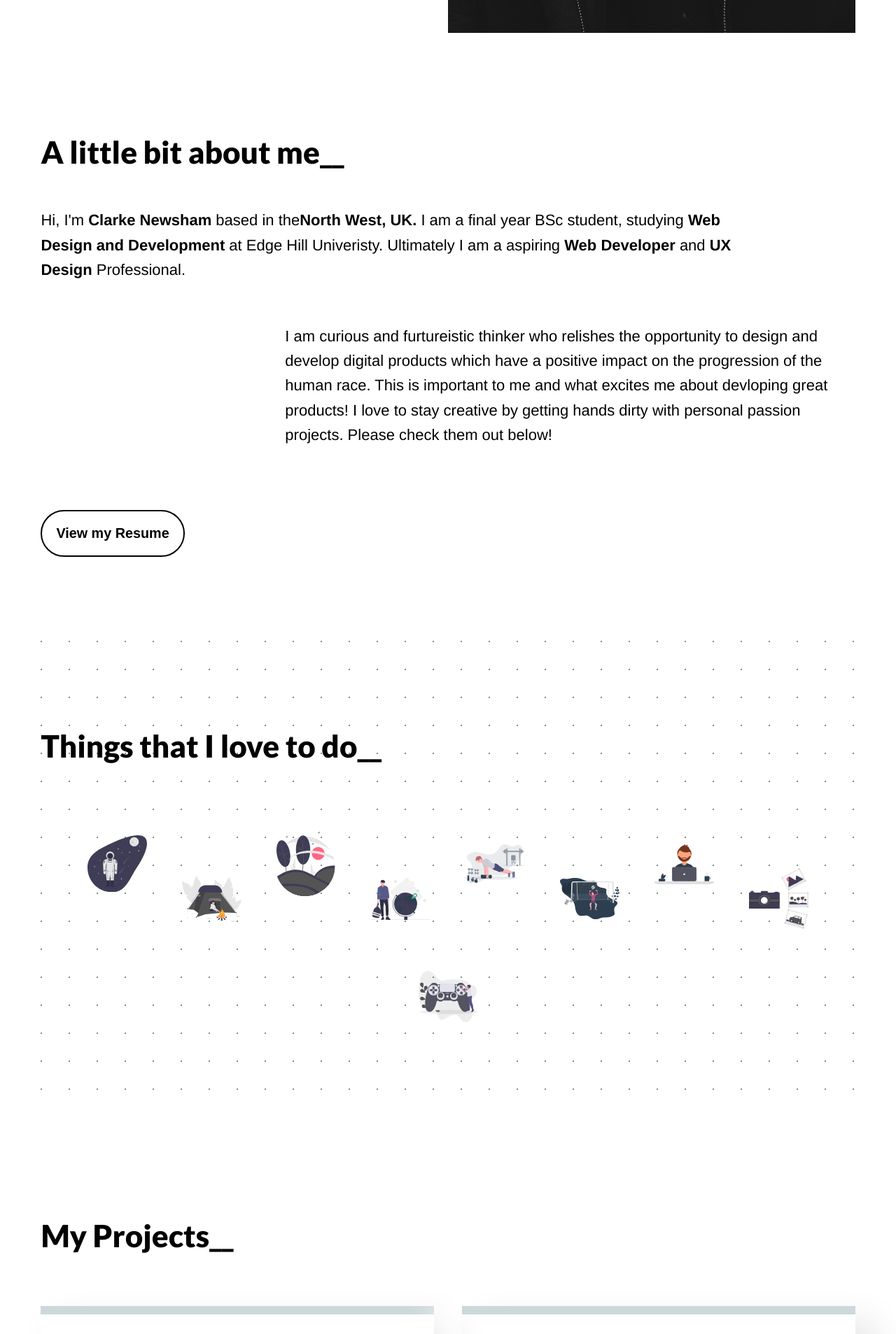
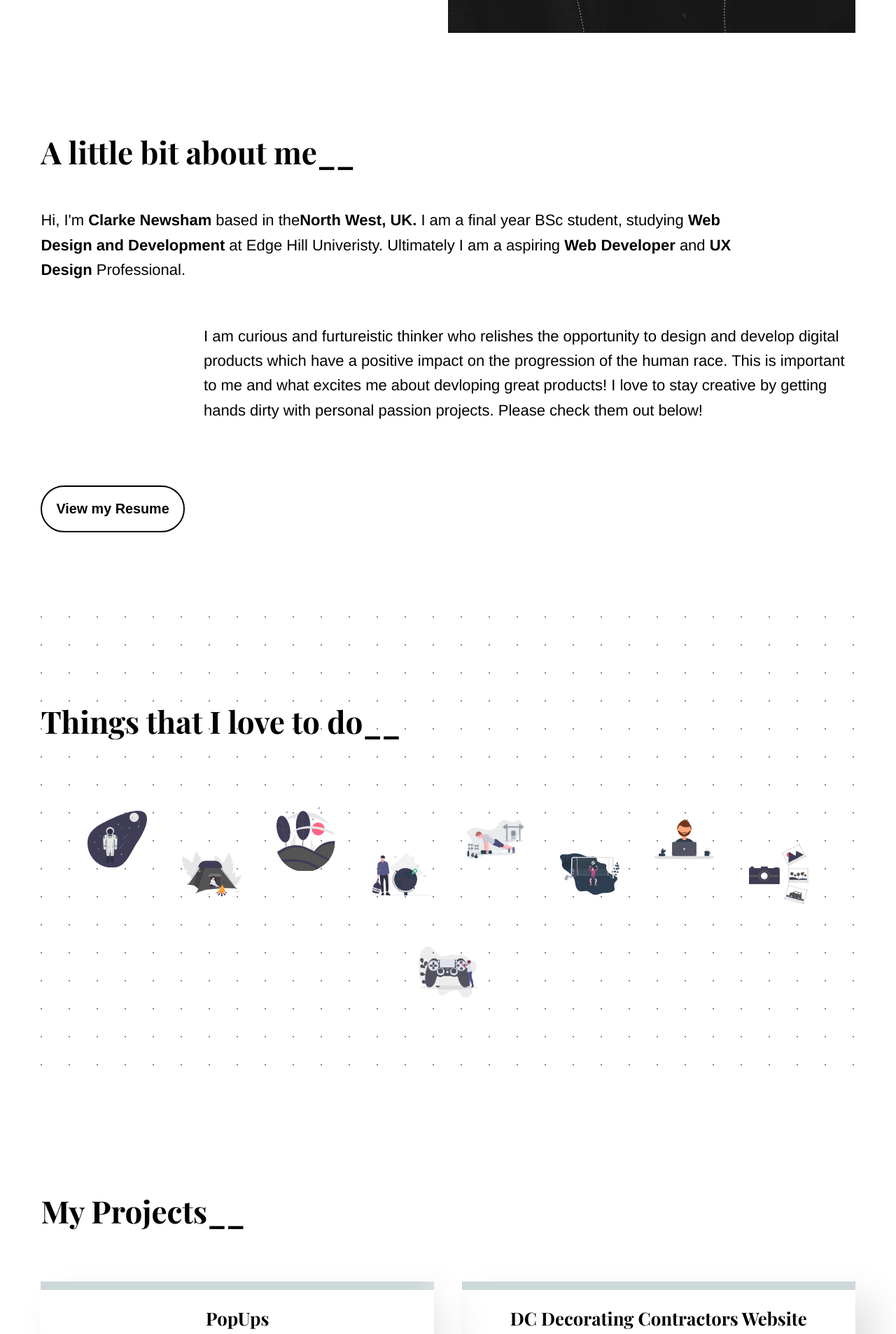
Before and after one commit to clarkenewsh/portfolio-site, a Vue app: page / in a window 1280 px wide. Shown: the part 880-2787 px from the top of the page at 70% size. Built offline with nearby package versions, Linux system fonts and the light colour scheme.

Commit message:
Heading font change 'playfair display'

```diff
--- a/public/index.html
+++ b/public/index.html
@@ -6,8 +6,7 @@
     <meta name="viewport" content="width=device-width,initial-scale=1.0">
     <link rel="icon" href="<%= BASE_URL %>favicon.ico">
     <script src="https://kit.fontawesome.com/4d6efdac41.js" crossorigin="anonymous"></script>
-    <link href="https://fonts.googleapis.com/css2?family=Playfair+Display&display=swap" rel="stylesheet">
-    <link href="https://fonts.googleapis.com/css2?family=Lato:wght@400;700;900&display=swap" rel="stylesheet">
+    <link href="https://fonts.googleapis.com/css2?family=Playfair+Display:wght@400;500;700&display=swap" rel="stylesheet">
     <title><%= htmlWebpackPlugin.options.title %></title>
   </head>
   <body>
--- a/src/App.vue
+++ b/src/App.vue
@@ -61,19 +61,18 @@
 }
 
 h1,h2 {
-    color: black;
-    padding: 15px 0px;
-    /* font-weight: 900; */
-    font-family: 'Lato', sans-serif;
+  color: black;
+  padding: 15px 0px;
+  font-family: 'Playfair Display', serif;
 
 }
 
 h3, h4 {
-  font-family: 'Lato', sans-serif;
+  font-family: 'Playfair Display', serif;
 }
 
  section, header {
-    margin-bottom: 60px;
+  margin-bottom: 60px;
 }
 
 
@@ -82,7 +81,7 @@
     display: grid;
     grid-template-columns: 3% 1fr 3%;
     grid-gap: 20px;
-    font-size: 22px;
+    font-size: 20px;
     margin: 0;
   }
 
@@ -104,6 +103,12 @@
   h2 {
     font-size: 200%;
   }
+
+  #app {
+    font-size: 22px;
+  }
+
+
 
  }
 
--- a/src/components/About.vue
+++ b/src/components/About.vue
@@ -88,7 +88,7 @@
     }
 
    p:nth-of-type(2) {
-     width: 70%;
+     width: 80%;
      margin-left: auto;
 
    }
--- a/src/components/Header.vue
+++ b/src/components/Header.vue
@@ -75,6 +75,7 @@
    grid-row: 1;
    width: 70%;
    padding-top: 100px;
+   font-weight: 500;
 
 
   }
```
